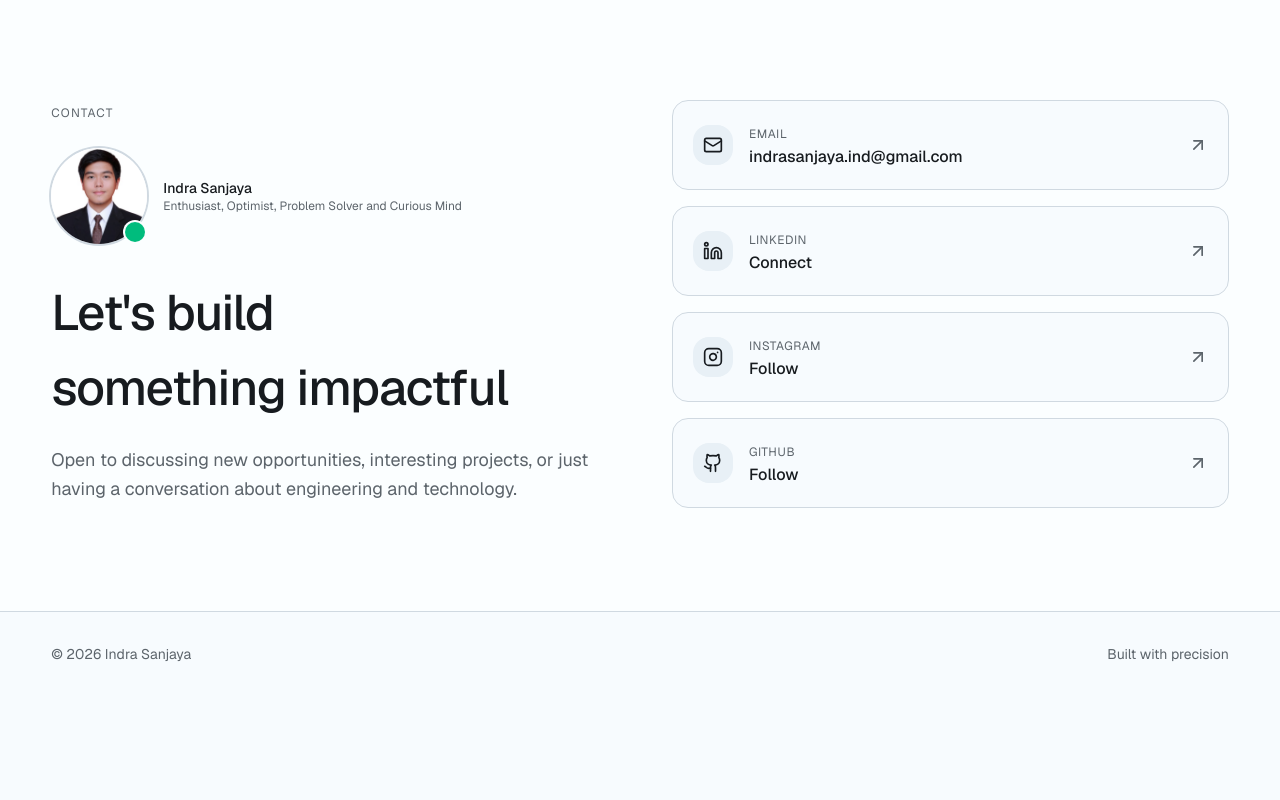
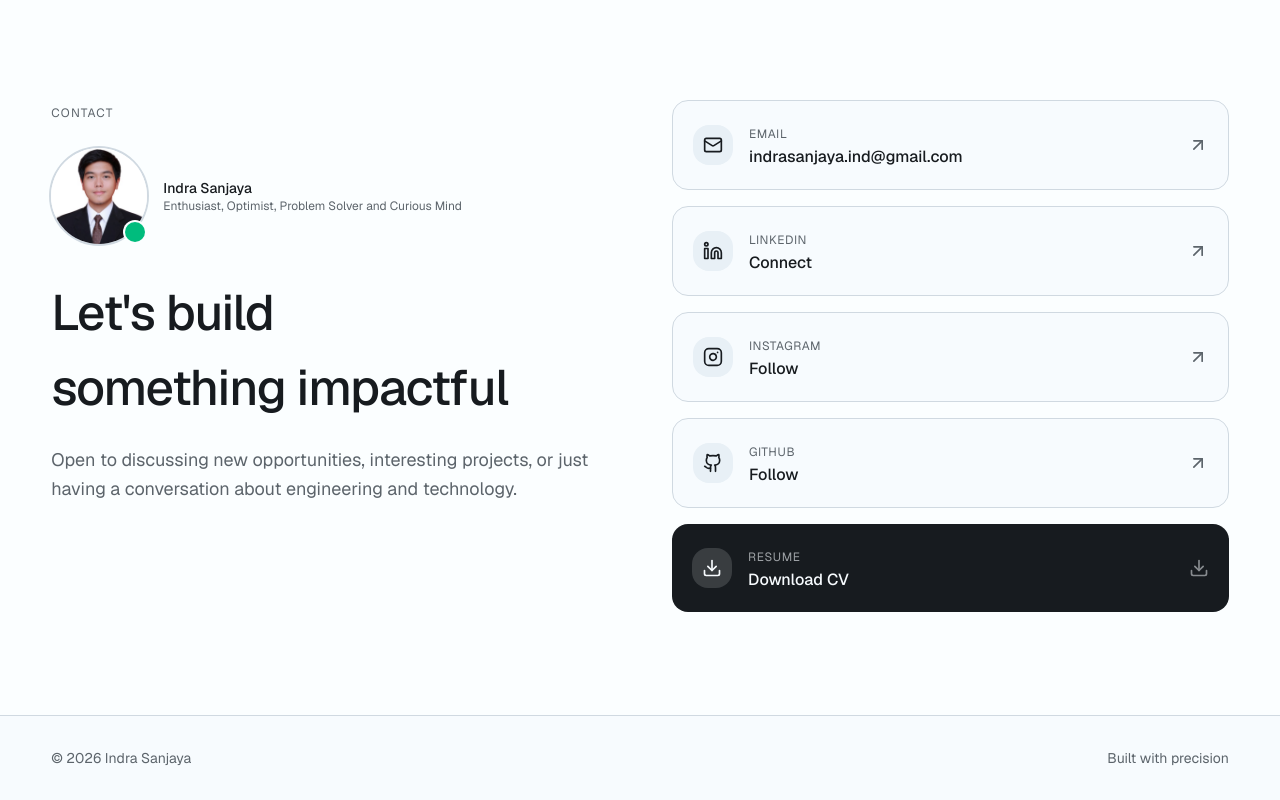
Before and after one commit to indra-sanjaya/my-portfolio, a Next.js app: page / in a window 1280 px wide. Shown: the part 9369-10169 px from the top of the page. Before the commit the page ends 10065 px from the top, so only its background shows below. Built offline with nearby package versions, Linux system fonts and the light colour scheme.

Commit message:
added CV

```diff
--- a/components/sections/contact.tsx
+++ b/components/sections/contact.tsx
@@ -2,7 +2,7 @@
 
 import { motion, useInView } from 'framer-motion';
 import { useRef } from 'react';
-import { Mail, Linkedin, Github, ArrowUpRight, Instagram } from 'lucide-react';
+import { Mail, Linkedin, Github, ArrowUpRight, Instagram, Download } from 'lucide-react';
 import { useAnimationConfig } from '@/hooks/use-animation-config';
 
 const links = [
@@ -115,6 +115,26 @@ export function ContactSection() {
                 <ArrowUpRight className="w-5 h-5 text-muted-foreground group-hover:text-foreground transition-colors duration-300" />
               </motion.a>
             ))}
+            {/* CV Download — pinned at top, visually distinct */}
+            <motion.a
+              href="/Indra_Sanjaya_CV.pdf"
+              download
+              variants={itemVariants}
+              custom={-1}
+              initial="hidden"
+              animate={isInView ? 'visible' : 'hidden'}
+              className="group flex items-center justify-between gap-4 p-4 sm:p-5 bg-foreground text-background rounded-2xl transition-all duration-300 hover:-translate-y-1 hover:opacity-90 hover:shadow-2xl">
+              <div className="flex items-center gap-4 min-w-0">
+                <div className="p-2.5 bg-background/15 rounded-xl transition-colors duration-300">
+                  <Download className="w-5 h-5 text-background" />
+                </div>
+                <div>
+                  <span className="text-xs uppercase tracking-wider opacity-60">Resume</span>
+                  <p className="font-medium">Download CV</p>
+                </div>
+              </div>
+              <Download className="w-5 h-5 opacity-50 group-hover:opacity-100 transition-opacity duration-300" />
+            </motion.a>
           </div>
         </div>
       </div>
```
Also changed, not shown: 1 other file (tests, documents, lock files or other folders).
